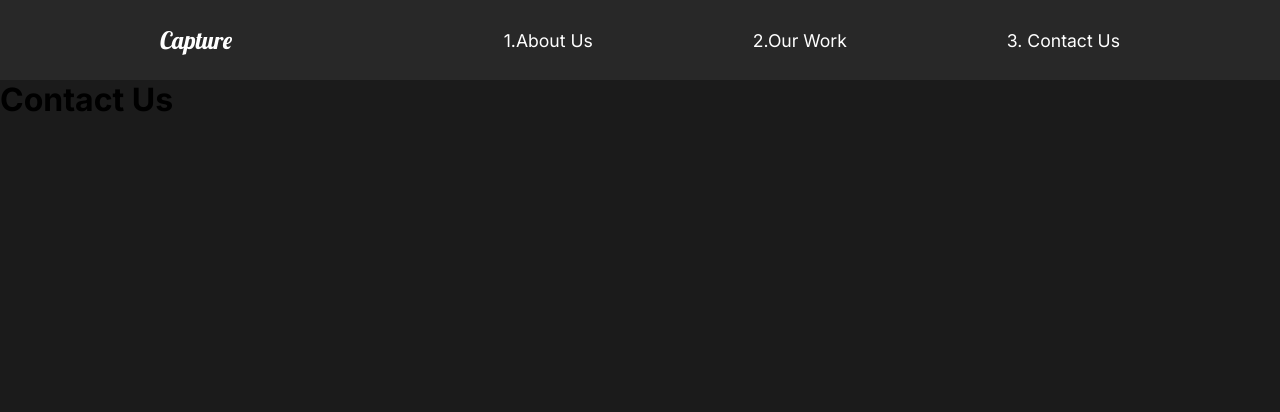
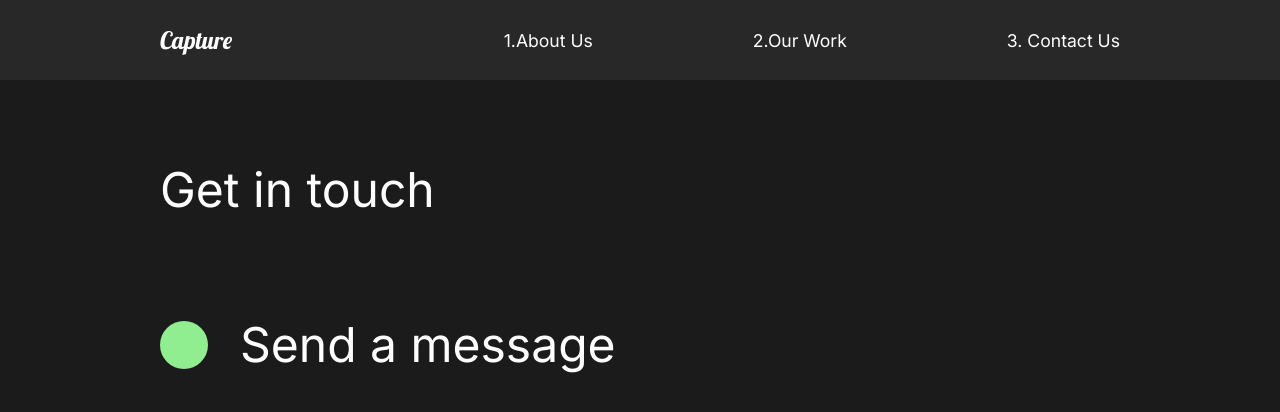
Before and after one commit to atishbagate/Atish_portfolio_website, a React (Create React App) app: page /contact in a window 1280 px wide. Shown: the top 412 px of the page. Built offline with nearby package versions, Linux system fonts and the light colour scheme.

Commit message:
fixed all gltiches in coding and final design created.

```diff
--- a/src/App.js
+++ b/src/App.js
@@ -15,12 +15,14 @@ import {Switch, Route,useLocation} from 'react-router-dom';
 
 import { AnimatePresence } from 'framer-motion';
 
+
 function App() {
   const location = useLocation();
   // console.log(location);
   return (
     <div className="App">
     <GlobalStyle/>
+
     <Nav />
     <AnimatePresence exitBeforeEnter>
     <Switch location={location} key={location.pathname}>
--- a/src/components/GlobalStyle.js
+++ b/src/components/GlobalStyle.js
@@ -9,6 +9,8 @@ body
     {
         background: #1b1b1b;
         font-family: 'Inter',sans-serif;
+        ${'' /* this is special property to stop horizontal scrolling  */}
+        overflow-x: hidden;
     }
 button
     {
--- a/src/components/Nav.js
+++ b/src/components/Nav.js
@@ -28,6 +28,9 @@ justify-content:space-between;
 align-items:center;
 padding:1rem 10rem;
 background-color: #282828;
+position: sticky;
+top:0;
+z-index: 10;
 
 a{
     color:white;
--- /dev/null
+++ b/src/components/ScrollTop.js
@@ -0,0 +1,13 @@
+import  { useEffect } from 'react';
+import { useLocation } from 'react-router';
+const ScrollTop = () =>{
+    const {pathname} = useLocation();
+    useEffect(()=>{
+        window.scroll({
+            top:0,
+            left:0
+        })
+    },[pathname])
+    return null;
+}
+export default ScrollTop;
--- a/src/pages/AboutUs.js
+++ b/src/pages/AboutUs.js
@@ -5,6 +5,7 @@
 import FaqSection from '../components/FaqSection'
 import { motion } from 'framer-motion'
 import { pageAnimation } from '../animation'
+import ScrollTop from '../components/ScrollTop'
  const AboutUs = () => {
     return(
         <>
@@ -12,6 +13,7 @@ import { pageAnimation } from '../animation'
         <AboutSection />
         <ServicesSection />
         <FaqSection />
+        <ScrollTop/>
         </motion.div>
         </>
     )
--- a/src/pages/ContactUs.js
+++ b/src/pages/ContactUs.js
@@ -1,11 +1,54 @@
 import React from 'react'
 import { motion } from 'framer-motion'
-import { pageAnimation } from '../animation'
+import { pageAnimation,titleAnim } from '../animation'
+import styled from 'styled-components'
 const ContactUs = () => {
     return(
-        <motion.div variants={pageAnimation} initial="hidden" animate="show" exit="exit">
-            <h1>Contact Us</h1>
-        </motion.div>
+        <ContactStyle variants={pageAnimation} initial="hidden" animate="show" exit="exit">
+            <Title>
+             <Hide>
+                 <motion.h2 variants={titleAnim}>
+                     Get in touch
+                 </motion.h2>
+             </Hide>
+            </Title>
+            <div>
+            <Hide>
+                <Social variants={titleAnim}>
+                    <Circle/>
+                        <h2>Send a message</h2>
+                </Social>
+                </Hide>
+            </div>
+        </ContactStyle>
     )
 }
+const ContactStyle = styled(motion.div)`
+padding: 5rem 10rem;
+color: #353535;
+min-height:90vh;
+`
+const Title = styled.div`
+margin-bottom:4rem;
+color: white;
+`
+const Hide = styled.div`
+overflow:hidden;
+`
+const Circle = styled.div`
+border-radius: 50%;
+width:3rem;
+height:3rem;
+background: lightgreen;
+`
+
+const Social = styled(motion.div)`
+    display:flex;
+    align-items: center;
+    h2{
+        margin:2rem;
+        color: white;
+    }
+
+`
 export default ContactUs;
--- a/src/pages/OurWork.js
+++ b/src/pages/OurWork.js
@@ -5,8 +5,12 @@ import athlete from "../img/athlete-small.png";
 import theracer from "../img/theracer-small.png";
 import goodtimes from "../img/goodtimes-small.png";
 import { motion } from "framer-motion";
+import ScrollTop from '../components/ScrollTop'
 import { pageAnimation, fade, photoAnim, lineAnim, slider,sliderContainer } from "../animation";
+import { useScroll } from "../components/useScroll";
 const OurWork = () => {
+  const [elements,controls] = useScroll();
+  const [elements2,controls2] = useScroll();
   return (
 
     <Work variants={pageAnimation} initial="hidden" animate="show" exit="exit">
@@ -25,20 +29,21 @@ const OurWork = () => {
             </Hide>
           </Link>
         </Movie>
-        <Movie>
+        <Movie  variants={fade} animate={controls} initial="hidden" ref={elements}>
           <h2>The Athelete</h2>
-          <div className="line"> </div>
+          <motion.div variants={lineAnim} className="line"></motion.div>
           <Link to="/work/the-athlete">
             <img src={athlete} alt="athletes" />
           </Link>
         </Movie>
-        <Movie>
+        <Movie variants={fade} animate={controls2} initial="hidden" ref={elements2}>
           <h2> Good Times</h2>
-          <div className="line"> </div>
+          <motion.div variants={lineAnim} className="line"> </motion.div>
           <Link to="/work/good-times">
             <img src={goodtimes} alt="goodtimes" />
           </Link>
         </Movie>
+        <ScrollTop />
     </Work>
   );
 };
@@ -52,7 +57,7 @@ const Work = styled(motion.div)`
     color: white;
   }
 `;
-const Movie = styled.div`
+const Movie = styled(motion.div)`
   padding-bottom: 10rem;
   .line {
     height: 0.5rem;
```
